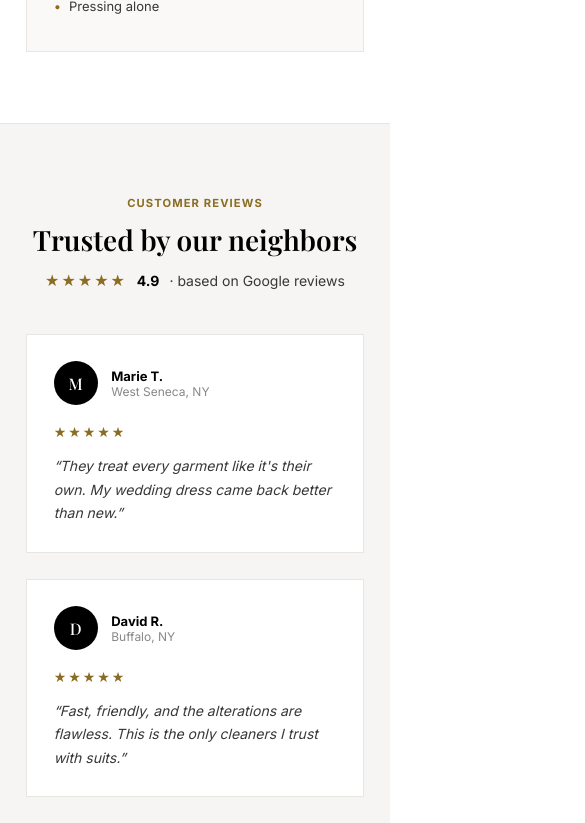
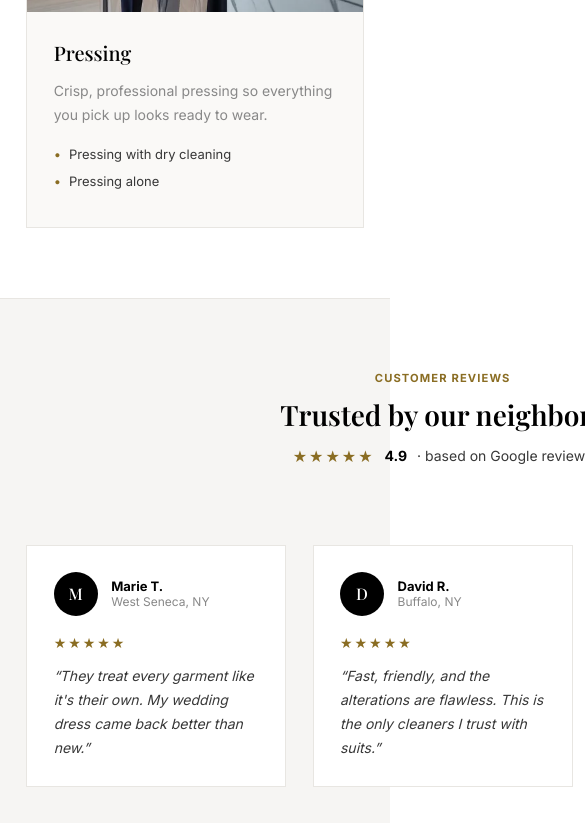
Before and after one commit to notEmmi/kandb, a React (Vite) app: page / in a window 390 px wide. Shown: the part 6040-6863 px from the top of the page, 585 px wide, since content can reach past the window. Built offline with nearby package versions, Linux system fonts and the light colour scheme; a web font is replaced by a local one.

Commit message:
Enhance section layout with flexbox for improved spacing and responsiveness

```diff
--- a/src/App.css
+++ b/src/App.css
@@ -151,6 +151,10 @@ a {
 }
 
 section {
+  display: flex;
+  flex-direction: column;
+  gap: var(--space-8);
+  flex-wrap: wrap;
   padding: var(--space-16) var(--space-6);
   margin: 0 auto;
 }
```
